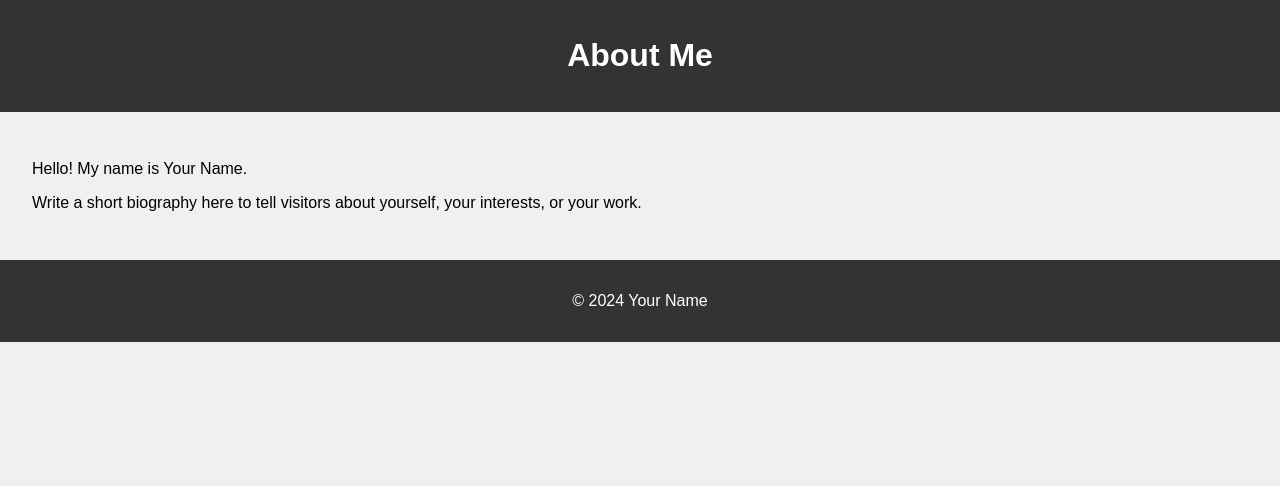
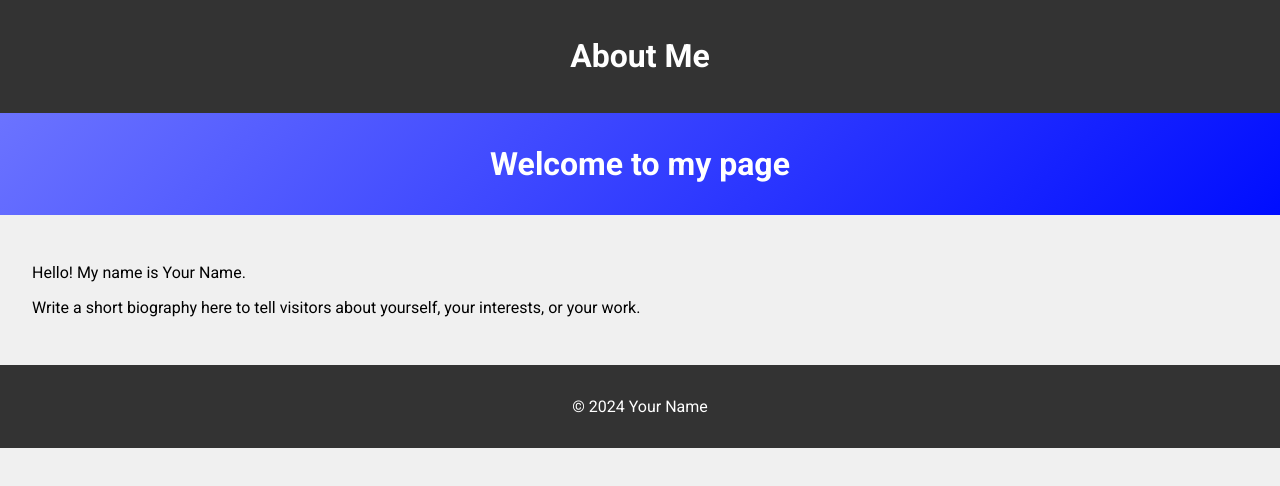
Before and after one commit to I-794/Website, a plain HTML site: page index.html in a window 1280 px wide. Drawn offline with Linux system fonts and the light colour scheme.

Commit message:
Add hero section and improved styling

```diff
--- a/index.html
+++ b/index.html
@@ -5,11 +5,15 @@
     <meta name="viewport" content="width=device-width, initial-scale=1.0">
     <title>About Me</title>
     <link rel="stylesheet" href="styles.css">
+    <link href="https://fonts.googleapis.com/css2?family=Roboto:wght@400;700&display=swap" rel="stylesheet">
 </head>
 <body>
     <header>
         <h1>About Me</h1>
     </header>
+    <div class="hero">
+        <h2>Welcome to my page</h2>
+    </div>
     <section>
         <p>Hello! My name is <span class="name">Your Name</span>.</p>
         <p>Write a short biography here to tell visitors about yourself, your interests, or your work.</p>
--- a/styles.css
+++ b/styles.css
@@ -1,5 +1,5 @@
 body {
-    font-family: Arial, sans-serif;
+    font-family: 'Roboto', Arial, sans-serif;
     margin: 0;
     padding: 0;
     background-color: #f0f0f0;
@@ -22,3 +22,15 @@ footer {
     text-align: center;
     padding: 1rem;
 }
+
+.hero {
+    background: linear-gradient(135deg, #6b73ff 0%, #000dff 100%);
+    color: #fff;
+    text-align: center;
+    padding: 2rem 1rem;
+}
+
+.hero h2 {
+    margin: 0;
+    font-size: 2rem;
+}
```
